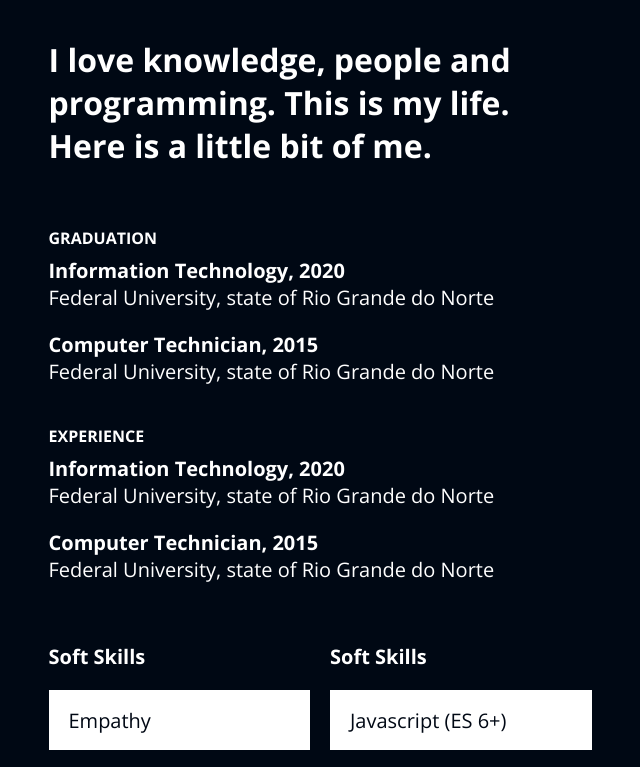
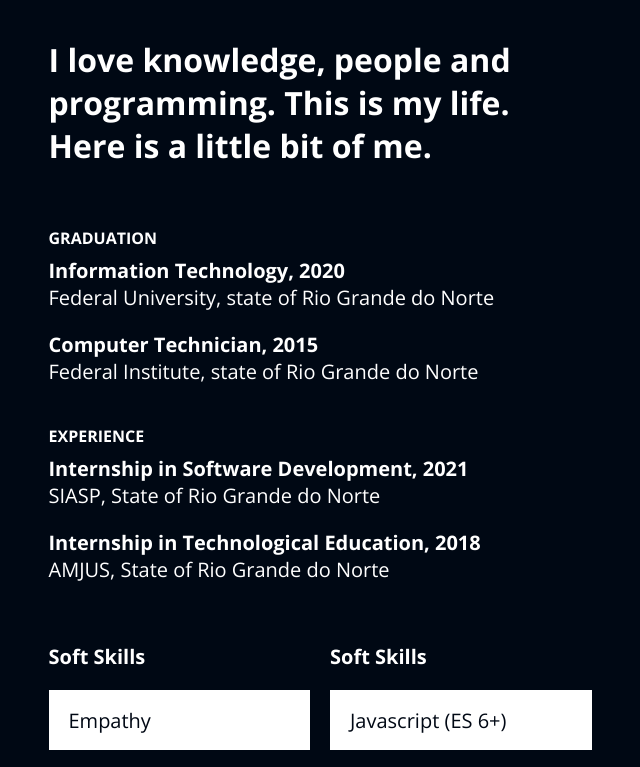
Before and after one commit to ryanizac/portfolio-v1, a website: page public/about.html in a window 1280 px wide. Shown: the part 272-1039 px from the top of the page, without its empty margins (320-960 px from the left). Drawn offline with Linux system fonts and the light colour scheme.

Commit message:
last static updates

```diff
--- a/public/about.html
+++ b/public/about.html
@@ -32,7 +32,7 @@
                     </div>
                     <div class="element">
                         <div class="title">Computer Technician, 2015</div>
-                        <div class="subtitle">Federal University, state of Rio Grande do Norte</div>
+                        <div class="subtitle">Federal Institute, state of Rio Grande do Norte</div>
                     </div>
                 </div>
             </div>
@@ -41,12 +41,12 @@
 
                 <div class="content">
                     <div class="element">
-                        <div class="title">Information Technology, 2020</div>
-                        <div class="subtitle">Federal University, state of Rio Grande do Norte</div>
+                        <div class="title">Internship in Software Development, 2021</div>
+                        <div class="subtitle">SIASP, State of Rio Grande do Norte</div>
                     </div>
                     <div class="element">
-                        <div class="title">Computer Technician, 2015</div>
-                        <div class="subtitle">Federal University, state of Rio Grande do Norte</div>
+                        <div class="title">Internship in Technological Education, 2018</div>
+                        <div class="subtitle">AMJUS, State of Rio Grande do Norte</div>
                     </div>
                 </div>
             </div>
```
